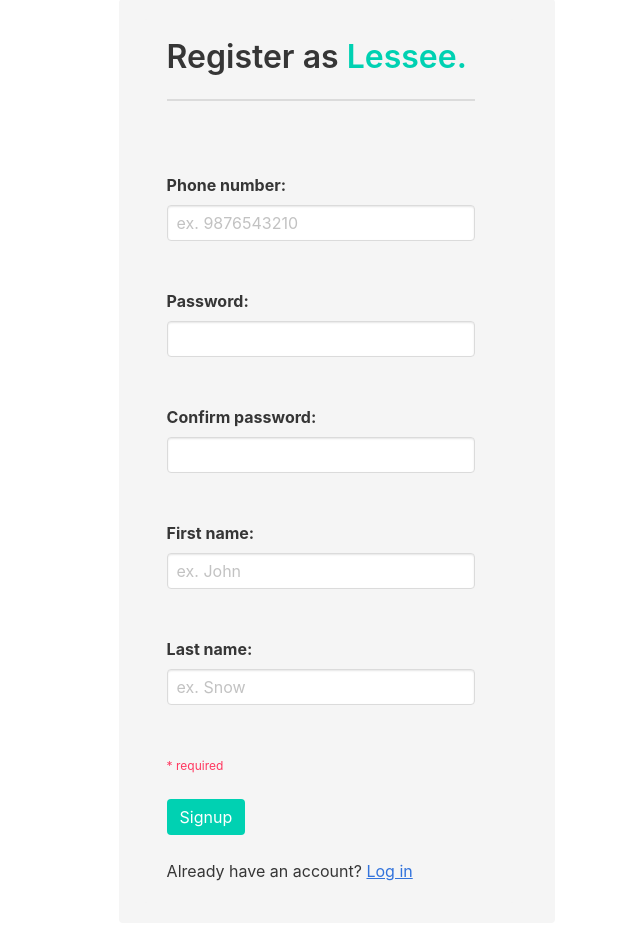
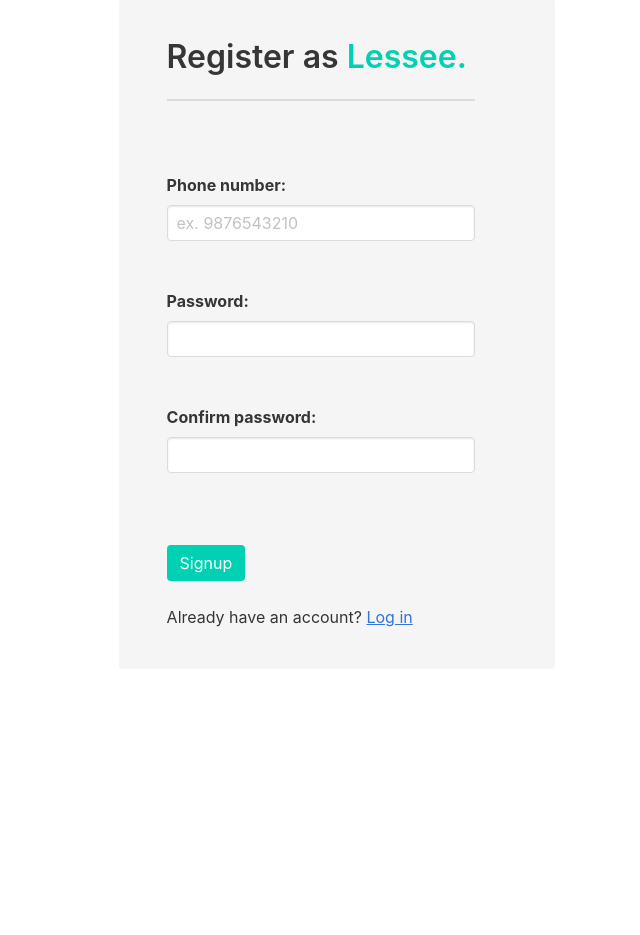
Before and after one commit to RavenColEvol/RentalFarming, a Django app: page /u/register/lessee in a window 1280 px wide. Shown: the part 65-1000 px from the top of the page, without its empty margins (303-943 px from the left). After the commit the page ends 692 px from the top, so only its background shows below. Run offline with Django 3.2, Linux system fonts and the light colour scheme.

Commit message:
User profile completed

```diff
--- a/src/templates/index/base.html
+++ b/src/templates/index/base.html
@@ -80,7 +80,7 @@
                 </a>
             {% endif %}
             <div class="navbar-item has-dropdown is-hoverable">
-                <a class="navbar-link is-arrowless" href="#">
+                <a class="navbar-link is-arrowless" href="{% url 'user:profile' user.pk %}">
                     <i class="fas fa-user is-small" style="margin-right:5px;"> </i>
                     <span class="is-capitalized">
                             {% if request.user.userprofile.full_name %}
--- a/src/templates/user/registration_form.html
+++ b/src/templates/user/registration_form.html
@@ -40,8 +40,6 @@
                             {% include 'index/form_template.html' %}
 
                         </fieldset>
-                        <span class="has-text-danger help">* required</span>
-
                         <br>
 
                         <div class="form-group">
--- a/src/user/forms.py
+++ b/src/user/forms.py
@@ -58,8 +58,6 @@ class UserAdminChangeForm(forms.ModelForm):
 
 
 class UserRegistrationForm(forms.ModelForm):
-    error_css_class = 'has-text-info'
-    required_css_class = ''
 
     phone_number = forms.CharField(label='Phone number', validators=[phone_number_length_validator],
                                    widget=forms.TextInput(
@@ -85,18 +83,13 @@ class UserRegistrationForm(forms.ModelForm):
         model = User
 
         # This will be displayed in the form
-        fields = ['phone_number', 'password', 'password2', 'first_name', 'last_name']
+        fields = ['phone_number', 'password', 'password2', ]
 
         widgets = {
             'phone_number': forms.NumberInput(
                 attrs={'class': '', 'placeholder': 'ex. 9876543210'}
             ),
-            'first_name': forms.TextInput(
-                attrs={'class': 'input', 'placeholder': 'ex. John'}
-            ),
-            'last_name': forms.TextInput(
-                attrs={'class': 'input', 'placeholder': 'ex. Snow'}
-            )
+
         }
 
     def clean_password2(self):
@@ -168,6 +161,18 @@ class ProfileForm(forms.ModelForm):
         model = UserProfile
         exclude = ['user']
 
+        widgets = {
+            'first_name': forms.TextInput(
+                attrs={'class': 'input', 'placeholder': 'ex. John'}
+            ),
+            'last_name': forms.TextInput(
+                attrs={'class': 'input', 'placeholder': 'ex. Snow'}
+            ),
+            'address': forms.Textarea(
+                attrs={'class': 'textarea', 'placeholder': 'your village', 'rows': 5, 'cols': 1}
+            )
+        }
+
 
 class ForgetPasswordForm(forms.Form):
     phone_number = forms.IntegerField(label='Phone number', widget=forms.NumberInput(
--- a/src/user/models.py
+++ b/src/user/models.py
@@ -49,8 +49,6 @@ class User(AbstractBaseUser, PermissionsMixin):
                                     unique=True, max_length=10,
                                     validators=[phone_number_length_validator, ], )
 
-    first_name = models.CharField(_('first name'), max_length=30, blank=True)
-    last_name = models.CharField(_('last name'), max_length=30, blank=True)
     date_joined = models.DateTimeField(_('date joined'), auto_now_add=True)
     is_active = models.BooleanField(_('active'), default=True)
     is_staff = models.BooleanField(_('staff'), default=False)
--- a/src/user/urls.py
+++ b/src/user/urls.py
@@ -9,7 +9,7 @@ urlpatterns = [
     path('register/lessee', UserRegistrationFormView.as_view(), name='register_lessee'),
     path('register/renter', UserRegistrationFormView.as_view(), name='register_renter'),
     path('login/', UserLoginFormView.as_view(), name='login'),
-    path('<int:pk>/update', ProfileFormView.as_view(), name='profile'),
+    path('<int:pk>/profile', ProfileFormView.as_view(), name='profile'),
     path('logout/', UserLogoutVIew.as_view(), name='logout'),
 
 ]
--- a/src/user/views.py
+++ b/src/user/views.py
@@ -1,6 +1,7 @@
 from django.contrib import messages
 from django.contrib.auth import authenticate, login, logout
 from django.shortcuts import render, redirect
+from django.urls import reverse_lazy
 from django.views import View
 from django.views.generic import UpdateView
 
@@ -36,7 +37,7 @@ class UserRegistrationFormView(View):
         if request.user.is_authenticated:
             display_logged_in_warning(request)
 
-            return redirect('/')
+            return redirect(reverse_lazy('index:index'))
         else:
             form = self.form_class(None)
             return render(request, self.template_name, {'form': form, 'current_path': current_path})
@@ -65,7 +66,7 @@ class UserRegistrationFormView(View):
             if user is not None:
                 login(request, user)
                 if user.is_active:
-                    return redirect('index:index')
+                    return redirect('user:profile', user.pk)
 
         return render(request, self.template_name, {'form': form})
 
@@ -94,8 +95,8 @@ class UserLoginFormView(View):
             login(request, user)
 
             # displays the name of person logged in.
-            if user.first_name:
-                messages.info(request, 'Welcome back, ' + str(user.full_name()))
+            if user.userprofile.first_name:
+                messages.info(request, 'Welcome back, ' + str(user.userprofile.full_name()))
 
             else:
                 messages.info(request, 'Welcome back, User')
@@ -124,6 +125,7 @@ class ProfileFormView(UpdateView):
     model = UserProfile
     form_class = ProfileForm
     template_name = 'user/profile_form.html'
+    success_url = reverse_lazy('index:index')
 
 
 class ForgetPasswordFormView(View):
```
Also changed, not shown: src/templates/user/profile_form.html (+25 -2 lines).
